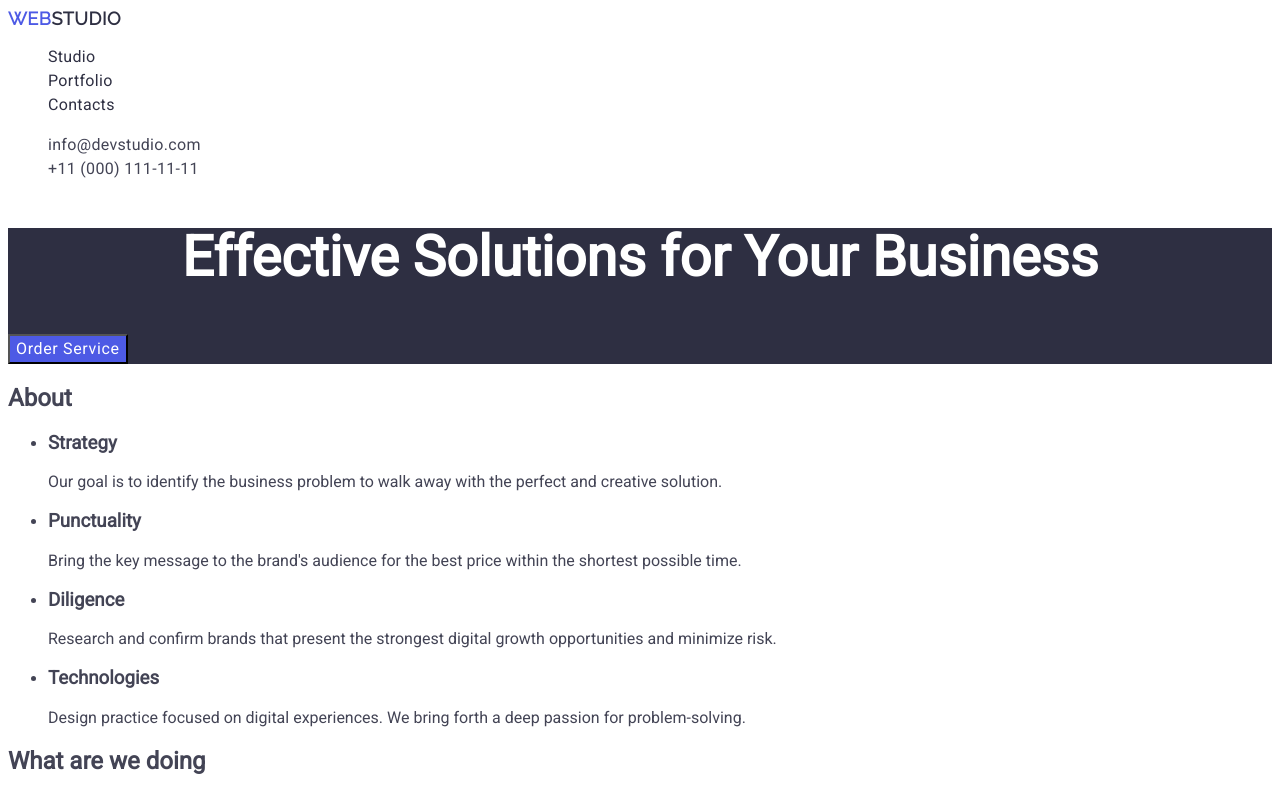
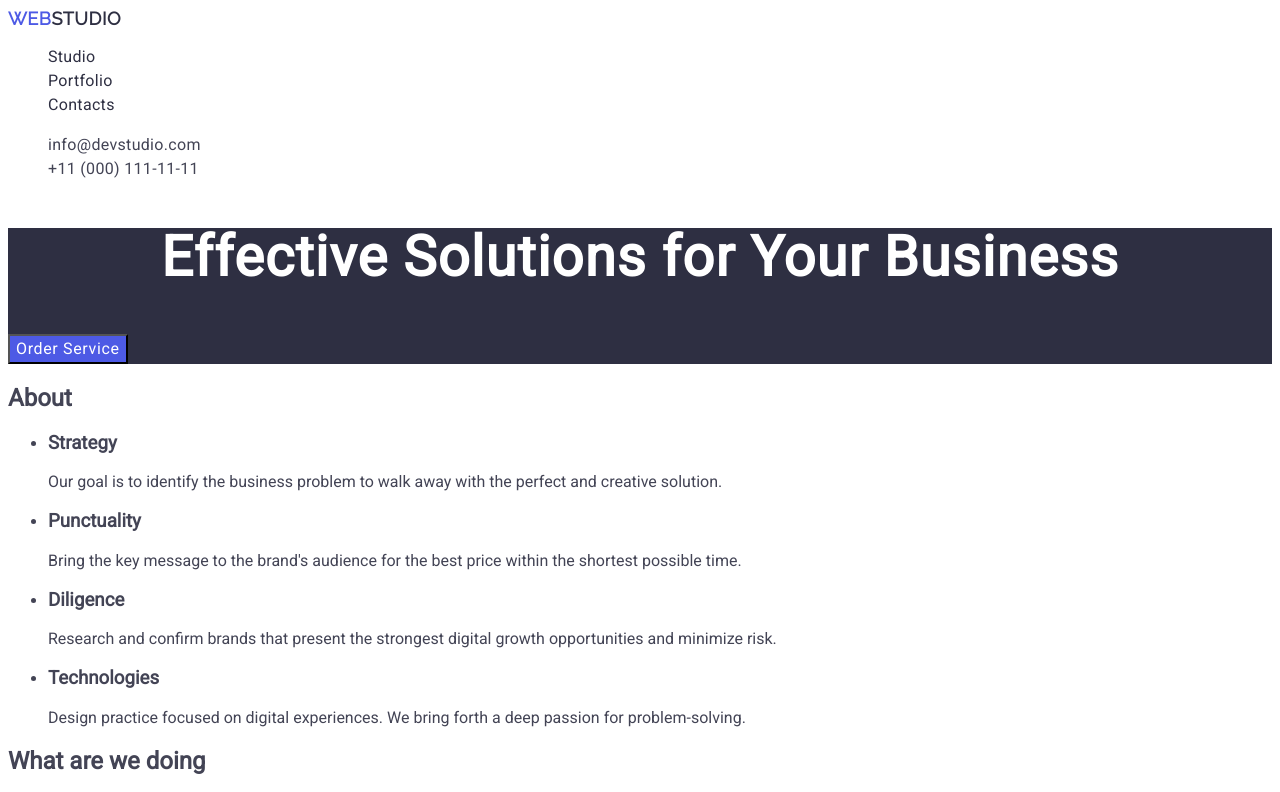
Before and after one commit to P-HS252/goit-markup-hw-02, a plain HTML site: page index.html in a window 1280 px wide. Shown: the top 792 px of the page. Drawn offline with Linux system fonts and the light colour scheme.

Commit message:
Update styles.css

```diff
--- a/css/styles.css
+++ b/css/styles.css
@@ -60,7 +60,7 @@ body {
     font-size: 56px;
     line-height: 1.07;
     text-align: center;
-    letter-spacing: 0.02;
+    letter-spacing: 0.02em;
     color: #ffffff ;
 }
 .onebutton {
```
